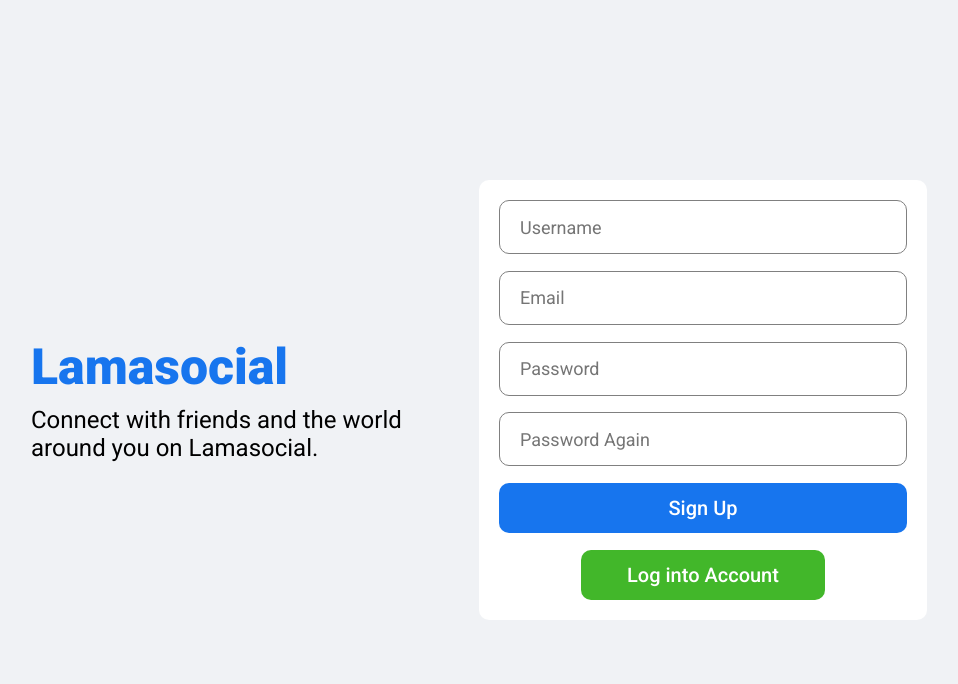
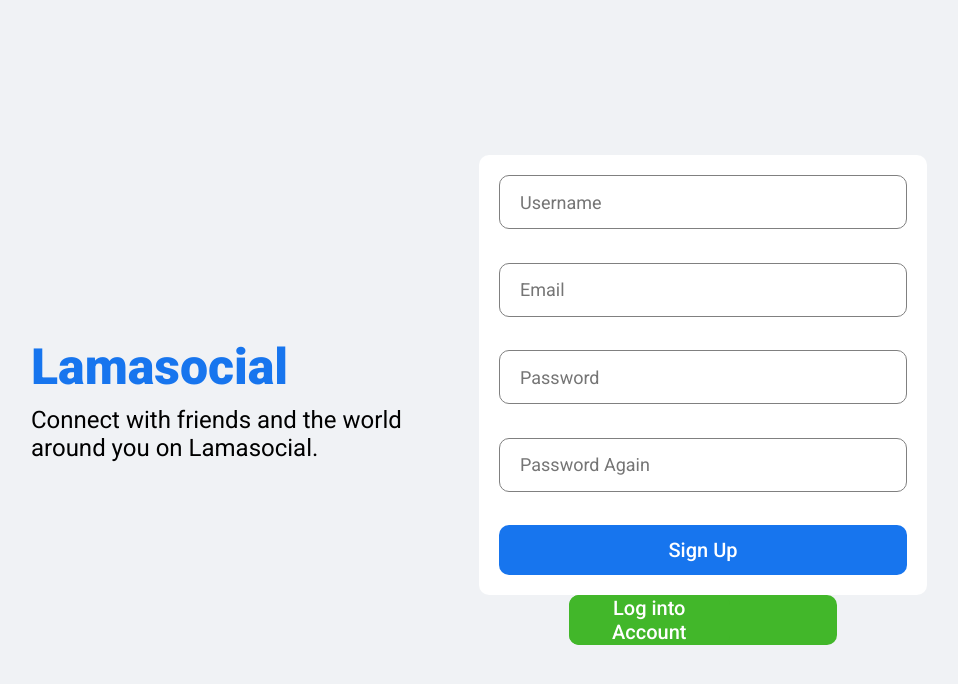
Before and after one commit to abdulla-mindfire/social, a React (Create React App) app: page /register in a window 1280 px wide. Shown: the top 684 px of the page, without its empty margins (161-1119 px from the left). Built offline with nearby package versions, Linux system fonts and the light colour scheme; no server answers.

Commit message:
Add register uri

```diff
--- a/src/pages/login/Login.jsx
+++ b/src/pages/login/Login.jsx
@@ -4,6 +4,7 @@
 import { loginCall } from "../../apiCalls";
 import {AuthContext} from "../../context/AuthContext"
 import {CircularProgress} from "@material-ui/core"
+import Modal from "../../components/modal/Modal"
 
 export default function Login() {
   const username = useRef();
@@ -31,12 +32,12 @@
             <input placeholder="Password" type="password" className="loginInput" ref={password} required />
             <button disabled={isFetching} type="submit" className="loginButton">{isFetching ? <CircularProgress color="white" size="20px" /> : "Log In"}</button>
             <span className="loginForgot">Forgot Password?</span>
-            {/* <Link to="/register"> */}
+          </form>
+            <Link className="loginRegisterButton" to="/register">
               <button disabled={isFetching} className="loginRegisterButton">
                 Create a New Account
               </button>
-            {/* </Link> */}
-          </form>
+            </Link>
         </div>
       </div>
     </div>
--- a/src/pages/register/Register.jsx
+++ b/src/pages/register/Register.jsx
@@ -1,4 +1,5 @@
 import "./register.css";
+import {Link} from "react-router-dom";
 import {useRef} from 'react'
 import {useNavigate} from 'react-router-dom';
 import axios from "axios";
@@ -54,10 +55,12 @@
             <input placeholder="Password" type="password" ref={password} className="loginInput" required />
             <input placeholder="Password Again" type="password" ref={password2} className="loginInput" required />
             <button className="loginButton" type="submit">Sign Up</button>
+          </form>
+          <Link className="loginRegisterButton" to="/">
             <button className="loginRegisterButton">
               Log into Account
             </button>
-          </form>
+          </Link>
         </div>
       </div>
     </div>
```
Also changed, not shown: 1 other file (tests, documents, lock files or other folders).
